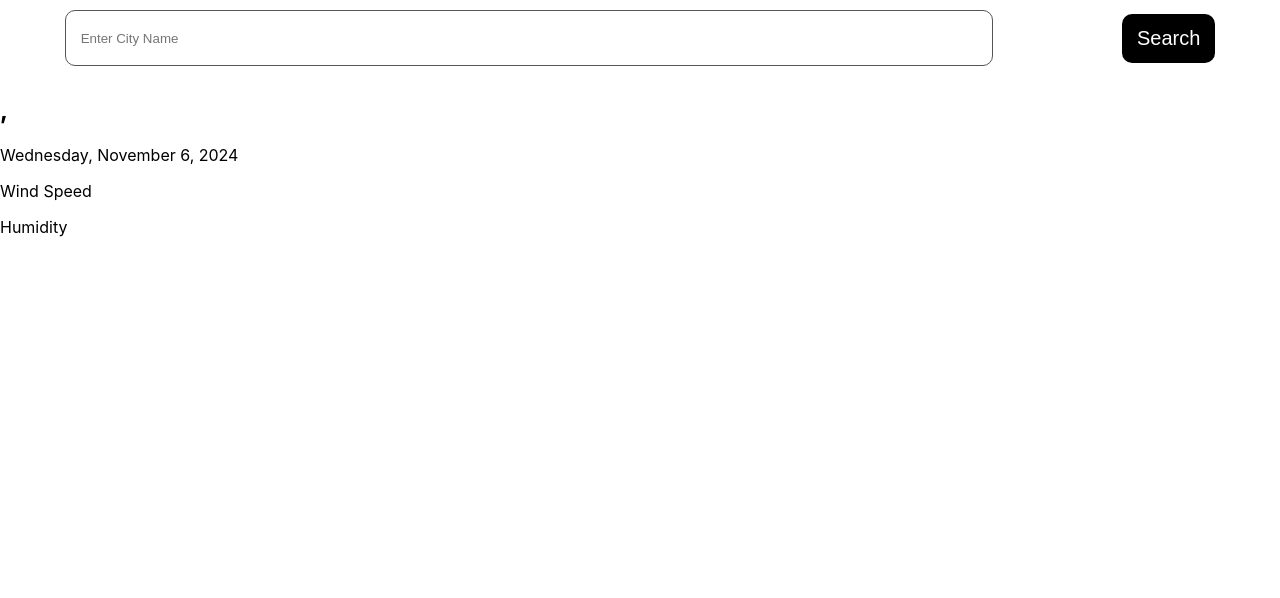
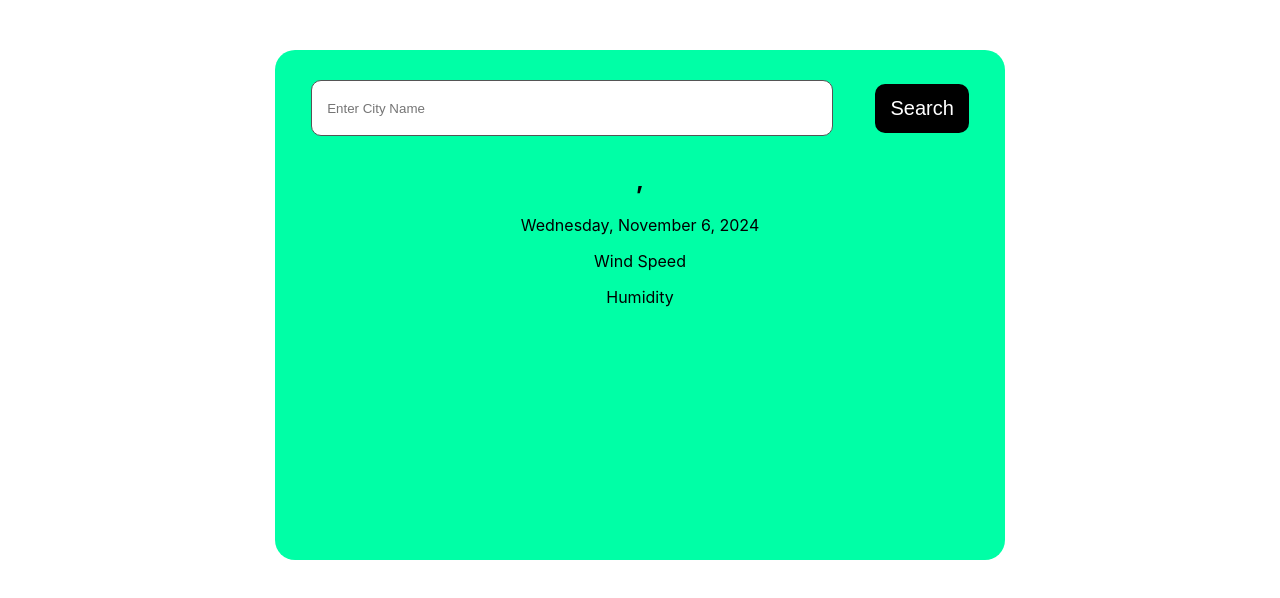
Before and after one commit to firoliyos/React-Weather-App, a React (Create React App) app in the folder weather-app/: page / in a window 1280 px wide. Shown: the top 598 px of the page. Built offline with nearby package versions, Linux system fonts and the light colour scheme; no server answers.

Commit message:
className-App-styled

```diff
--- a/weather-app/src/App.css
+++ b/weather-app/src/App.css
@@ -1,6 +1,16 @@
 body {
   margin: 0;
   padding: 0;
+}
+.App {
+   text-align: center;
+   margin: 50px auto 0px;
+   width: 90%;
+   max-width: 700px;
+   border-radius: 20px;
+   height: 470px;
+   padding: 20px 15px;
+   background: rgb(0,255,166);
 }
 .search-engine {
   width: 100%;
```
